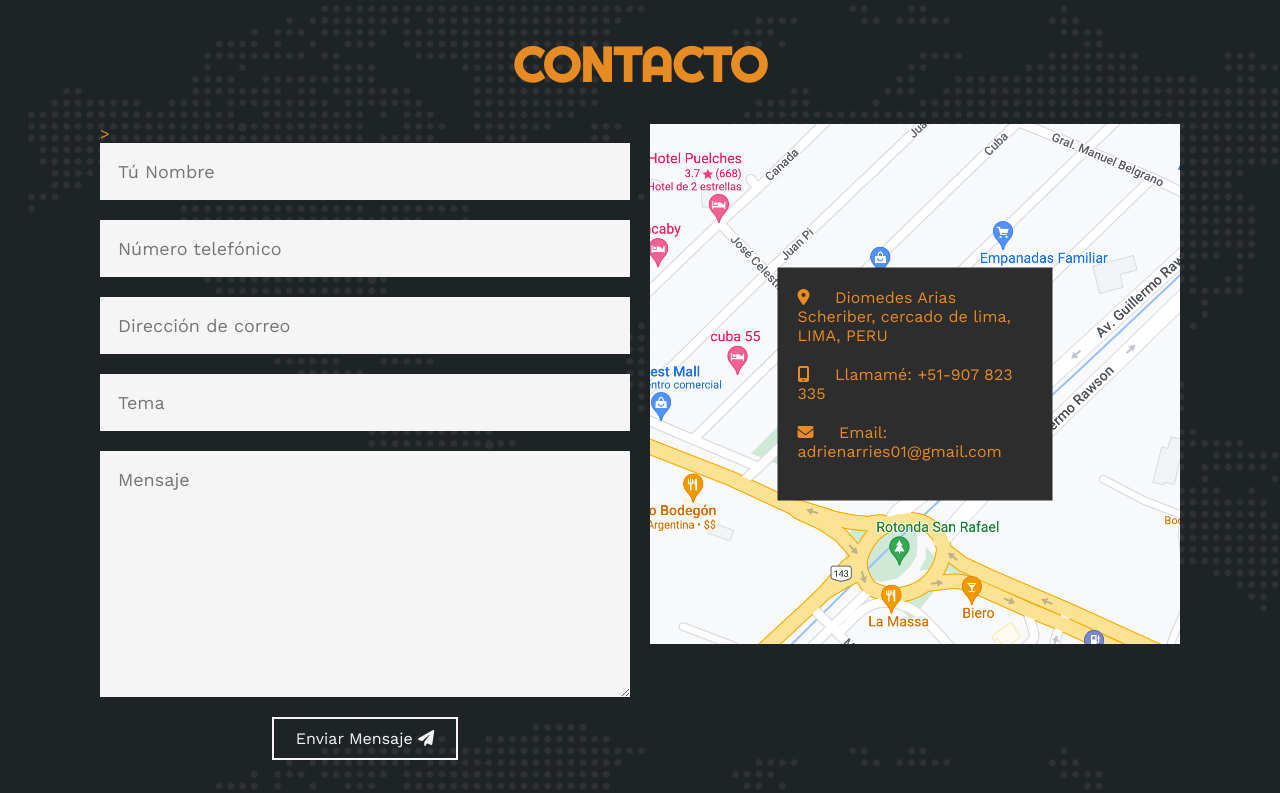
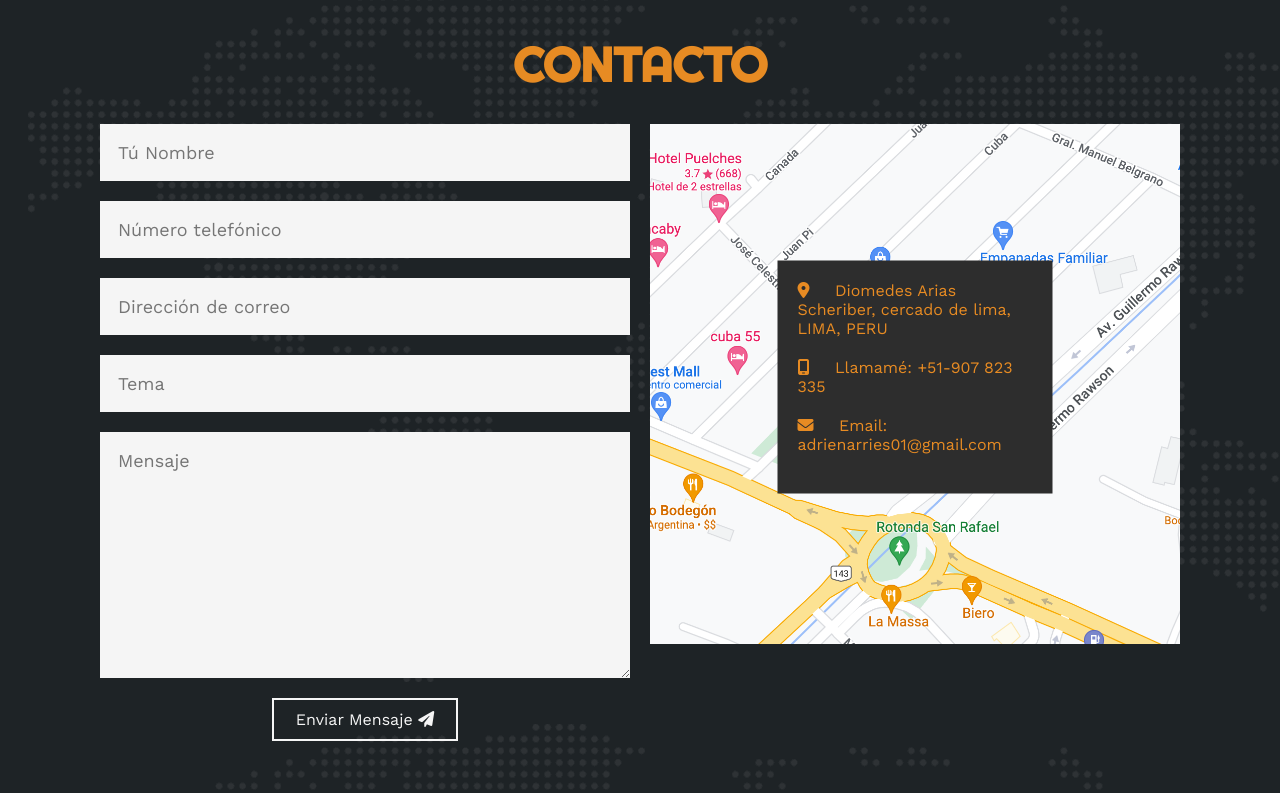
Before and after one commit to Adrien-Arries/portfolioAdrien, a plain HTML site: page index.html in a window 1280 px wide. Shown: the part 4680-5473 px from the top of the page. Drawn offline with nearby package versions, Linux system fonts and the light colour scheme.

Commit message:
portfolio finished

```diff
--- a/index.html
+++ b/index.html
@@ -356,7 +356,7 @@
             <div class="fila">
                 <!-- Formulario -->
                 <div class="col">
-                    <form action="https://formsubmit.co/adrienarries01@gmail.com" method="POST"> >
+                    <form action="https://formsubmit.co/adrienarries01@gmail.com" method="POST">
                     <input type="name" placeholder="Tú Nombre" name="name">
                     <input type="number" placeholder="Número telefónico" name="number">
                     <input type="mail" placeholder="Dirección de correo" name="mail">
```
